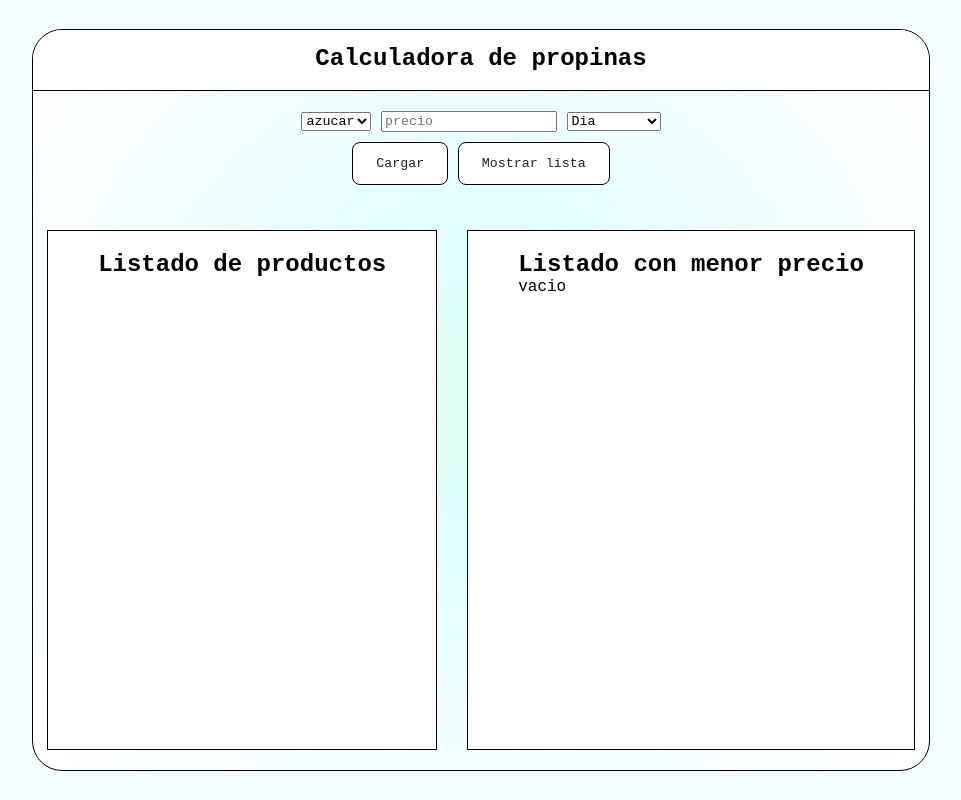
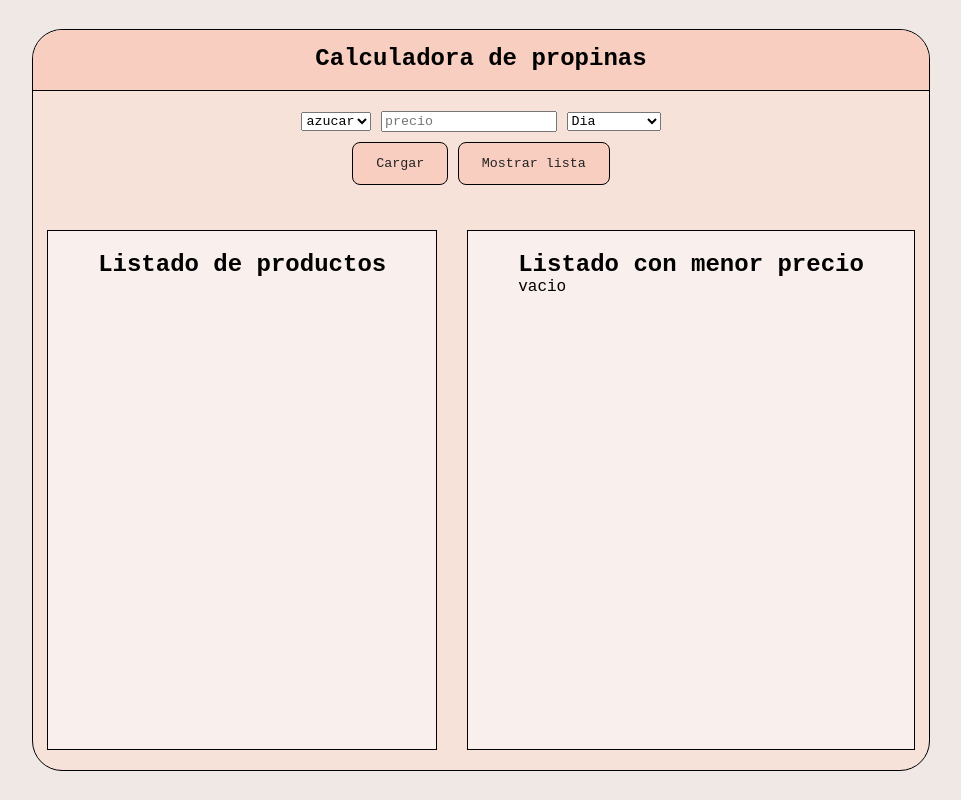
Before and after one commit to Cocom1n/Proyecto02JSGrupo11, a plain HTML site: page public/index.html in a window 1280 px wide. Shown: the whole page, without its empty margins (159-1120 px from the left). Drawn offline with Linux system fonts and the light colour scheme.

Commit message:
corregi errores y agregue colores

```diff
--- a/public/css/styles.css
+++ b/public/css/styles.css
@@ -8,7 +8,7 @@ html{
 
 body{
     height: 100%;
-    background-color: #f5feff;
+    background-color: rgb(239, 232, 229);
     display: grid;
     align-items: center;
 }
@@ -16,7 +16,7 @@ body{
 .fondo{
     display: grid;
     grid-template-rows: 25% 75%;
-    background-image: radial-gradient(circle, #deffef, #e0ffff, #ecfeff, #f9feff, #ffffff);
+    background-image: radial-gradient(circle, rgb(246, 226, 217), rgb(246, 226, 217), rgb(246, 226, 217), rgb(246, 226, 217), rgb(246, 226, 217));
     border: 1px solid black;
     border-radius: 30px;
     padding-bottom: 20px;
@@ -36,7 +36,7 @@ body{
 }
 
 .contenedor h1{
-    background-color: #fff;
+    background-color:  rgb(248, 206, 193);
     border-bottom: 1px solid black;
     padding-top: 15px;
     text-align: center;
@@ -56,7 +56,7 @@ body{
 
 
 button{
-    background-color: white;
+    background-color: rgb(248, 206, 193);
     border: 1px solid #000000;
     border-radius: 8px;
     box-sizing: border-box;
@@ -82,7 +82,7 @@ button:active {
 
 .lista{
     border: 1px solid #000000;
-    background-color: #ffffff;
+    background-color: rgb(249, 240, 237);
     padding: 20px 50px;
     margin: 0 10px;
 }
--- a/public/index.html
+++ b/public/index.html
@@ -21,7 +21,7 @@
                     <option value="queso">queso</option>
                     <option value="yogurt">yogurt</option>
                 </select>
-                <input type="text" id="precio" placeholder="precio">
+                <input type="number" id="precio" placeholder="precio">
                 <select id="marca">
                     <option value="Dia">Dia</option>
                     <option value="Vea">Vea</option>
```
Also changed, not shown: src/index.js (+0 -94 lines).
